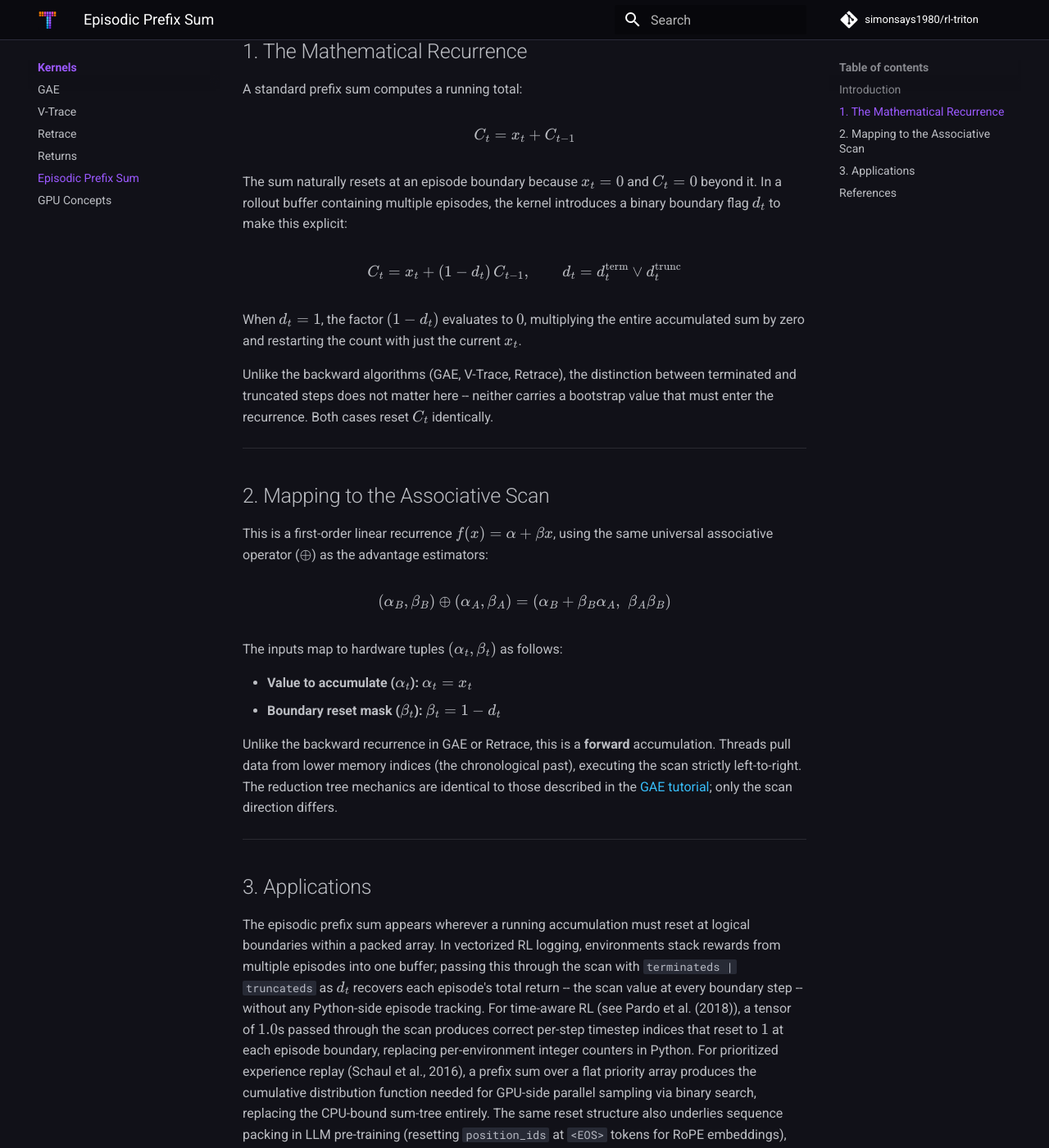
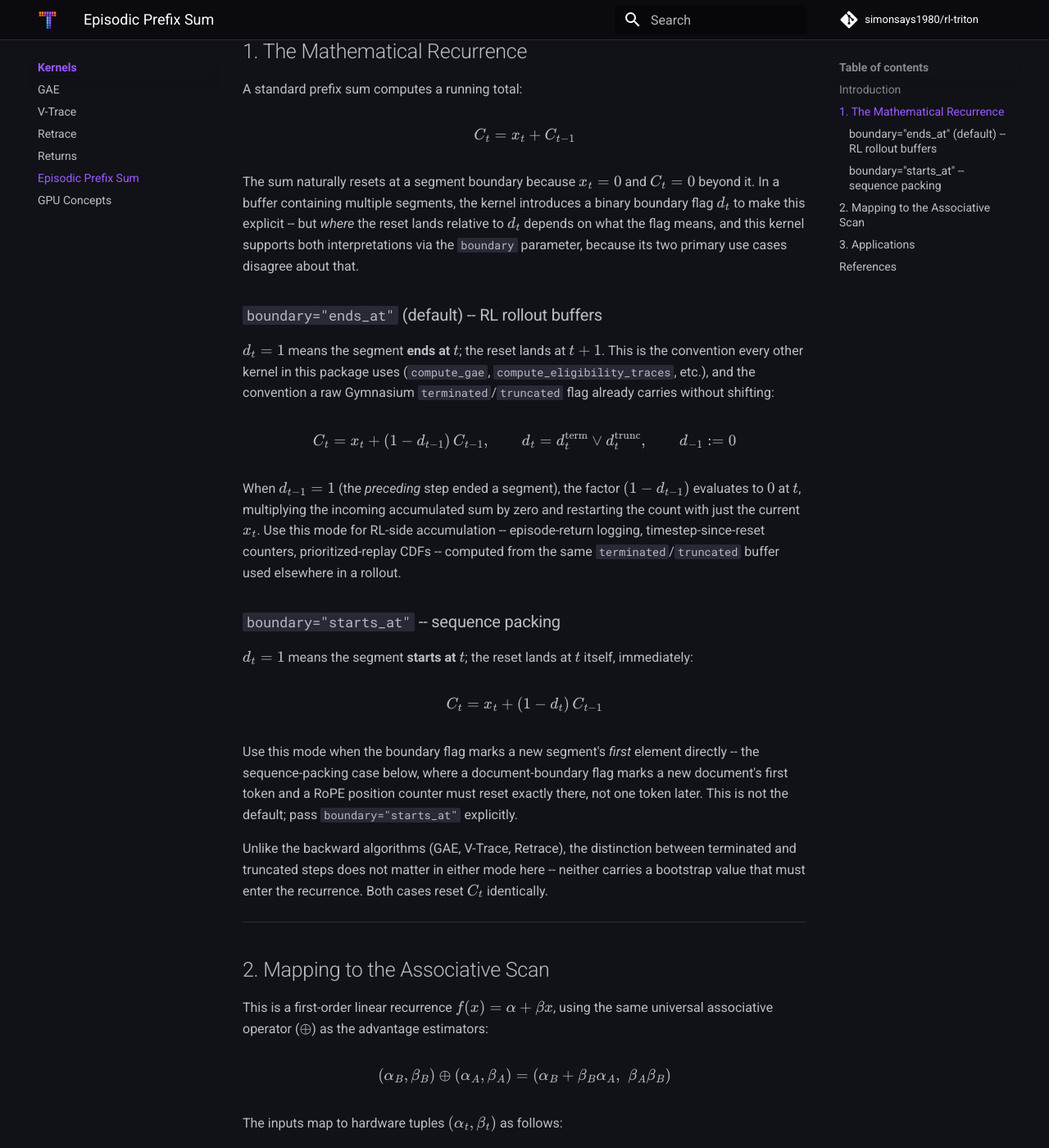
Before and after one commit to simonsays1980/rl-triton, an MkDocs documentation site: the page built from docs/kernels/prefix_sum.md, in a window 1280 px wide and 1400 px high, scrolled down 551 px. Shown: the whole window at 82% size. Built offline with MkDocs 1.6.1 and Material for MkDocs 9.7.7, drawn with Linux system fonts in a browser that asks for light colours; comment, search, counter and statistics services are not loaded; some of the changed text lies outside the part shown.

Commit message:
Adjusted docs and notes to the latest changes for prefix-sum and eligibility traces.
Signed-off-by: simonsays1980 <simon.zehnder@gmail.com>

````diff
--- a/docs/kernels/prefix_sum.md
+++ b/docs/kernels/prefix_sum.md
@@ -16,13 +16,25 @@ A standard prefix sum computes a running total:
 
 $$C_t = x_t + C_{t-1}$$
 
-The sum naturally resets at an episode boundary because $x_t = 0$ and $C_t = 0$ beyond it. In a rollout buffer containing multiple episodes, the kernel introduces a binary boundary flag $d_t$ to make this explicit:
+The sum naturally resets at a segment boundary because $x_t = 0$ and $C_t = 0$ beyond it. In a buffer containing multiple segments, the kernel introduces a binary boundary flag $d_t$ to make this explicit -- but *where* the reset lands relative to $d_t$ depends on what the flag means, and this kernel supports both interpretations via the `boundary` parameter, because its two primary use cases disagree about that.
 
-$$C_t = x_t + (1 - d_t)\, C_{t-1}, \qquad d_t = d_t^{\text{term}} \vee d_t^{\text{trunc}}$$
+### `boundary="ends_at"` (default) -- RL rollout buffers
 
-When $d_t = 1$, the factor $(1 - d_t)$ evaluates to $0$, multiplying the entire accumulated sum by zero and restarting the count with just the current $x_t$.
+$d_t = 1$ means the segment **ends at** $t$; the reset lands at $t+1$. This is the convention every other kernel in this package uses (`compute_gae`, `compute_eligibility_traces`, etc.), and the convention a raw Gymnasium `terminated`/`truncated` flag already carries without shifting:
 
-Unlike the backward algorithms (GAE, V-Trace, Retrace), the distinction between terminated and truncated steps does not matter here -- neither carries a bootstrap value that must enter the recurrence. Both cases reset $C_t$ identically.
+$$C_t = x_t + (1 - d_{t-1})\, C_{t-1}, \qquad d_t = d_t^{\text{term}} \vee d_t^{\text{trunc}}, \qquad d_{-1} := 0$$
+
+When $d_{t-1} = 1$ (the *preceding* step ended a segment), the factor $(1 - d_{t-1})$ evaluates to $0$ at $t$, multiplying the incoming accumulated sum by zero and restarting the count with just the current $x_t$. Use this mode for RL-side accumulation -- episode-return logging, timestep-since-reset counters, prioritized-replay CDFs -- computed from the same `terminated`/`truncated` buffer used elsewhere in a rollout.
+
+### `boundary="starts_at"` -- sequence packing
+
+$d_t = 1$ means the segment **starts at** $t$; the reset lands at $t$ itself, immediately:
+
+$$C_t = x_t + (1 - d_t)\, C_{t-1}$$
+
+Use this mode when the boundary flag marks a new segment's *first* element directly -- the sequence-packing case below, where a document-boundary flag marks a new document's first token and a RoPE position counter must reset exactly there, not one token later. This is not the default; pass `boundary="starts_at"` explicitly.
+
+Unlike the backward algorithms (GAE, V-Trace, Retrace), the distinction between terminated and truncated steps does not matter in either mode here -- neither carries a bootstrap value that must enter the recurrence. Both cases reset $C_t$ identically.
 
 ---
 
@@ -35,7 +47,7 @@ $$(\alpha_B, \beta_B) \oplus (\alpha_A, \beta_A) = (\alpha_B + \beta_B \alpha_A,
 The inputs map to hardware tuples $(\alpha_t, \beta_t)$ as follows:
 
 * **Value to accumulate ($\alpha_t$):** $\alpha_t = x_t$
-* **Boundary reset mask ($\beta_t$):** $\beta_t = 1 - d_t$
+* **Boundary reset mask ($\beta_t$):** $\beta_t = 1 - d_{t-1}$ (`ends_at`, default) or $\beta_t = 1 - d_t$ (`starts_at`)
 
 Unlike the backward recurrence in GAE or Retrace, this is a **forward** accumulation. Threads pull data from lower memory indices (the chronological past), executing the scan strictly left-to-right. The reduction tree mechanics are identical to those described in the [GAE tutorial](gae.md#3-the-mechanism-detailed-trace-of-a-4-step-reduction-tree); only the scan direction differs.
 
@@ -43,7 +55,21 @@ Unlike the backward recurrence in GAE or Retrace, this is a **forward** accumula
 
 ## 3. Applications
 
-The episodic prefix sum appears wherever a running accumulation must reset at logical boundaries within a packed array. In vectorized RL logging, environments stack rewards from multiple episodes into one buffer; passing this through the scan with `terminateds | truncateds` as $d_t$ recovers each episode's total return -- the scan value at every boundary step -- without any Python-side episode tracking. For time-aware RL (see Pardo et al. (2018)), a tensor of $1.0$s passed through the scan produces correct per-step timestep indices that reset to $1$ at each episode boundary, replacing per-environment integer counters in Python. For prioritized experience replay (Schaul et al., 2016), a prefix sum over a flat priority array produces the cumulative distribution function needed for GPU-side parallel sampling via binary search, replacing the CPU-bound sum-tree entirely. The same reset structure also underlies sequence packing in LLM pre-training (resetting `position_ids` at `<EOS>` tokens for RoPE embeddings), Decision Transformer trajectory packing (Chen et al., 2021), and Mamba's document-boundary reset gates (Gu & Dao, 2023) -- all structurally identical to the $d_t$ mask used here.
+The episodic prefix sum appears wherever a running accumulation must reset at logical boundaries within a packed array.
+
+**RL rollout accumulation (`boundary="ends_at"`, default).** In vectorized RL logging, environments stack rewards from multiple episodes into one buffer; passing this through the scan with `terminateds | truncateds` as $d_t$ recovers each episode's total return -- the scan value at the step before each new episode begins -- without any Python-side episode tracking. For time-aware RL (see Pardo et al. (2018)), a tensor of $1.0$s passed through the scan produces correct per-step timestep indices that reset to $1$ at the first step of each new episode, replacing per-environment integer counters in Python. For prioritized experience replay (Schaul et al., 2016), a prefix sum over a flat priority array produces the cumulative distribution function needed for GPU-side parallel sampling via binary search, replacing the CPU-bound sum-tree entirely.
+
+**Sequence packing (`boundary="starts_at"`, explicit).** LLM pre-training pipelines pack multiple documents into a single flat sequence and reset `position_ids` at each document's first token for RoPE embeddings -- the reset must land exactly at the flagged token, not one step later, so this application needs `boundary="starts_at"` passed explicitly:
+
+```python
+position_ids = compute_episodic_prefix_sum(
+    inputs=torch.ones_like(document_boundaries),
+    dones=document_boundaries,  # 1.0 at each new document's first token
+    boundary="starts_at",
+).to(torch.int64)
+```
+
+The same structure underlies Decision Transformer trajectory packing (Chen et al., 2021) and Mamba's document-boundary reset gates (Gu & Dao, 2023) -- both also reset *at* the flagged boundary token, so both need `boundary="starts_at"`.
 
 ---
 
````
Also changed, not shown: NOTES.md (+41 -36 lines), README.md (+1 -1 lines), docs/getting-started.md (+2 -2 lines), docs/index.md (+1 -1 lines), docs/kernels/returns.md (+10 -10 lines).
